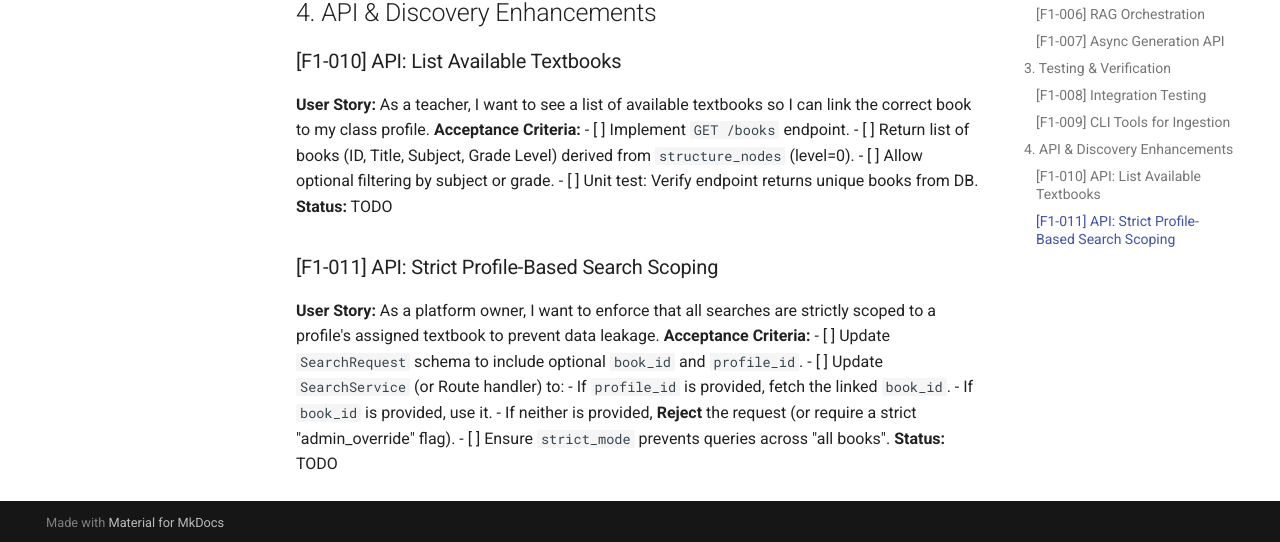
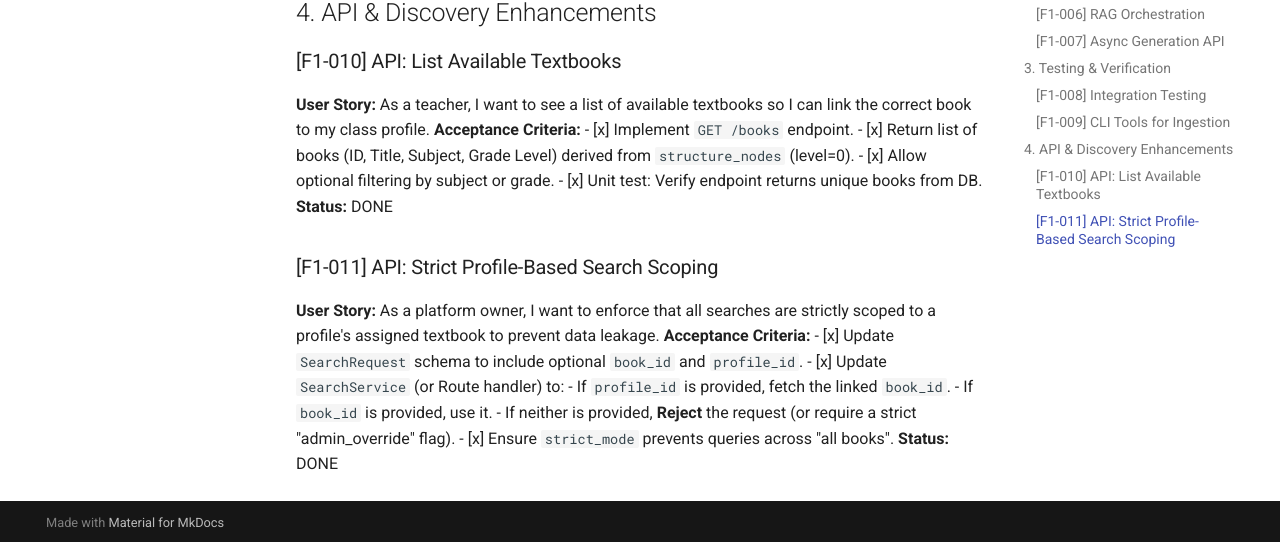
Before and after one commit to EEEck/RAG, an MkDocs documentation site: the page built from docs/backlog/EPIC-1_Textbook_RAG.md, in a window 1280 px wide and 900 px high, scrolled down 1800 px. Shown: the part 355-897 px from the top of the window. Built offline with MkDocs 1.6.1 and Material for MkDocs 9.7.7, drawn with Linux system fonts in a browser that asks for light colours; comment, search, counter and statistics services are not loaded.

```diff
--- a/docs/backlog/EPIC-1_Textbook_RAG.md
+++ b/docs/backlog/EPIC-1_Textbook_RAG.md
@@ -94,19 +94,19 @@
 ### [F1-010] API: List Available Textbooks
 **User Story:** As a teacher, I want to see a list of available textbooks so I can link the correct book to my class profile.
 **Acceptance Criteria:**
-- [ ] Implement `GET /books` endpoint.
-- [ ] Return list of books (ID, Title, Subject, Grade Level) derived from `structure_nodes` (level=0).
-- [ ] Allow optional filtering by subject or grade.
-- [ ] Unit test: Verify endpoint returns unique books from DB.
-**Status:** TODO
+- [x] Implement `GET /books` endpoint.
+- [x] Return list of books (ID, Title, Subject, Grade Level) derived from `structure_nodes` (level=0).
+- [x] Allow optional filtering by subject or grade.
+- [x] Unit test: Verify endpoint returns unique books from DB.
+**Status:** DONE
 
 ### [F1-011] API: Strict Profile-Based Search Scoping
 **User Story:** As a platform owner, I want to enforce that all searches are strictly scoped to a profile's assigned textbook to prevent data leakage.
 **Acceptance Criteria:**
-- [ ] Update `SearchRequest` schema to include optional `book_id` and `profile_id`.
-- [ ] Update `SearchService` (or Route handler) to:
+- [x] Update `SearchRequest` schema to include optional `book_id` and `profile_id`.
+- [x] Update `SearchService` (or Route handler) to:
     - If `profile_id` is provided, fetch the linked `book_id`.
     - If `book_id` is provided, use it.
     - If neither is provided, **Reject** the request (or require a strict "admin_override" flag).
-- [ ] Ensure `strict_mode` prevents queries across "all books".
-**Status:** TODO
+- [x] Ensure `strict_mode` prevents queries across "all books".
+**Status:** DONE
```
Also changed, not shown: docs/backlog/EPIC-4_Infrastructure.md (+6 -6 lines), docs/demo_review_workflow.py (added, +142 -0 lines), 2 other files.
